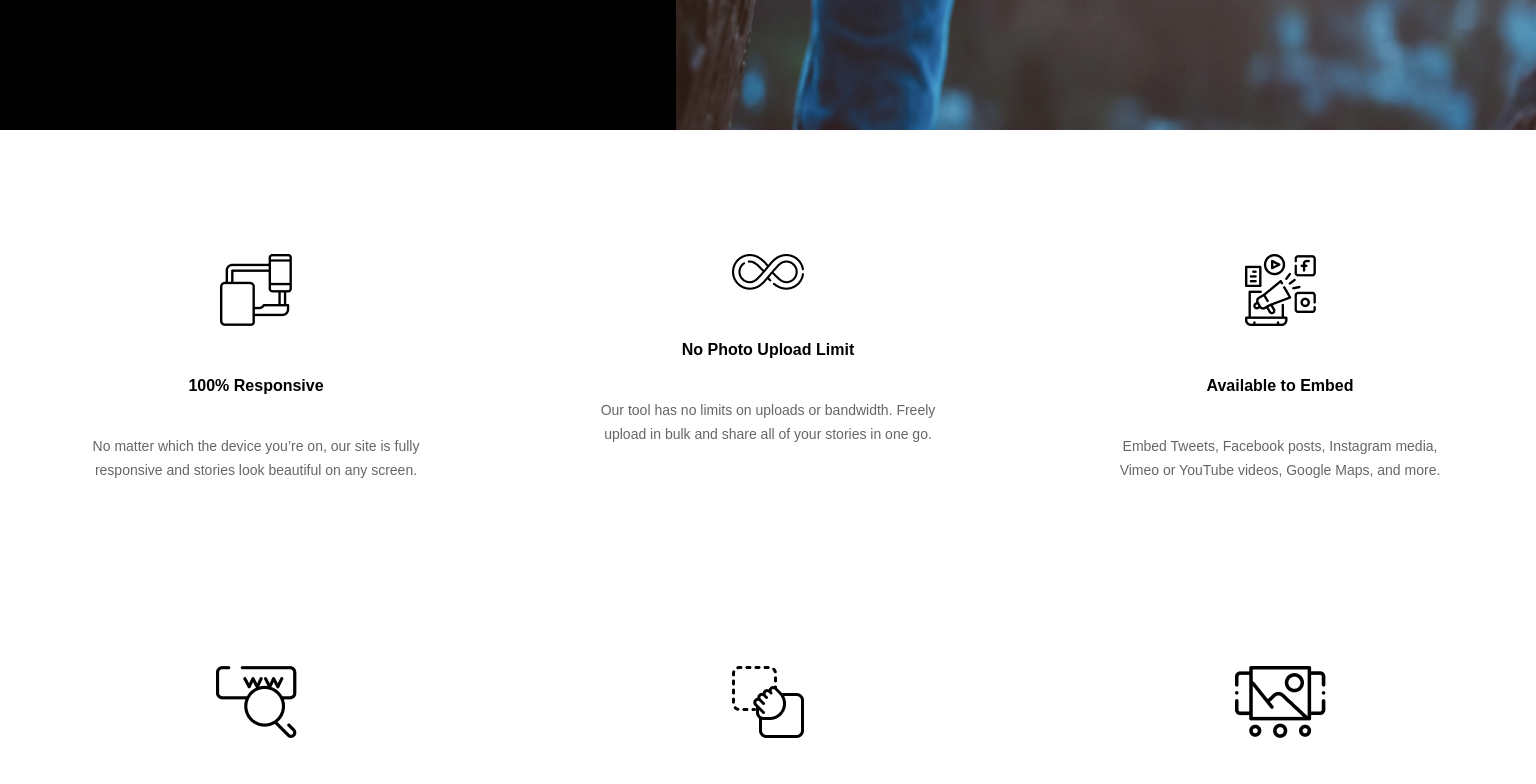
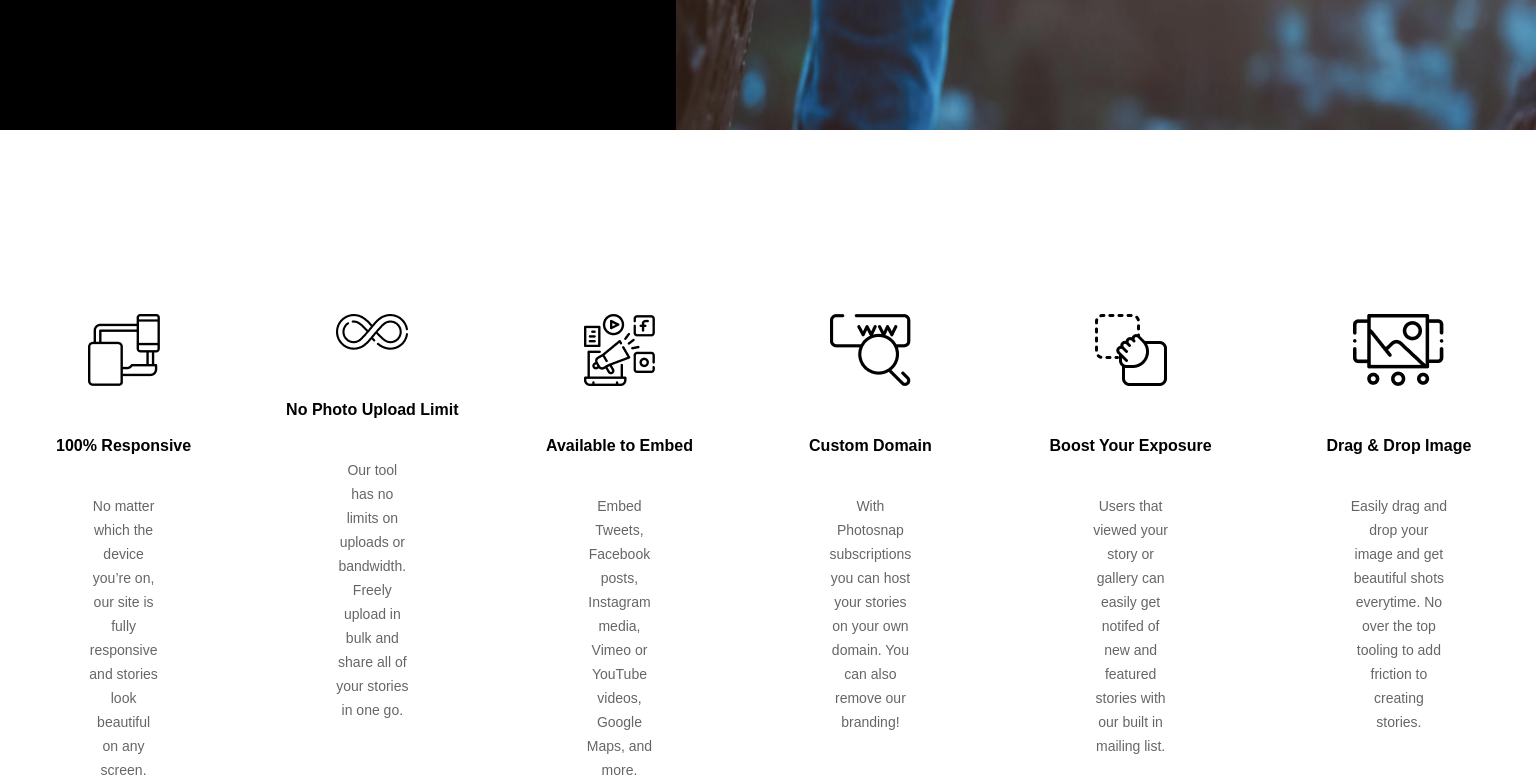
Before and after one commit to elizabet-bagdasaryan/photosnap, a React (Vite) app: page / in a window 1536 px wide. Shown: the part 660-1444 px from the top of the page. Built offline with nearby package versions, Linux system fonts and the light colour scheme; the HTML template or start-up script is replaced by a standard one.

Commit message:
feat: add route paths and links

```diff
--- a/src/Pages/Features/Features.css
+++ b/src/Pages/Features/Features.css
@@ -33,6 +33,9 @@
 }
 .create-feat {
   padding: 8vw 14vw;
+}
+#line1 {
+  margin-left: 12vw;
 }
 @media (min-width: 768px) {
   .photo-mob {
@@ -73,7 +76,7 @@
     height: 144px;
     margin-left: 0;
   }
-  .details {
+  .detailss {
     display: grid;
     grid-template-columns: 1fr 1fr;
     grid-template-rows: 1fr 1fr 1fr;
@@ -121,7 +124,7 @@
 }
 
 @media (min-width: 1336px) {
-  .details {
+  .detailss {
     display: grid;
     grid-template-columns: 1fr 1fr 1fr;
     grid-template-rows: 1fr 1fr;
```
